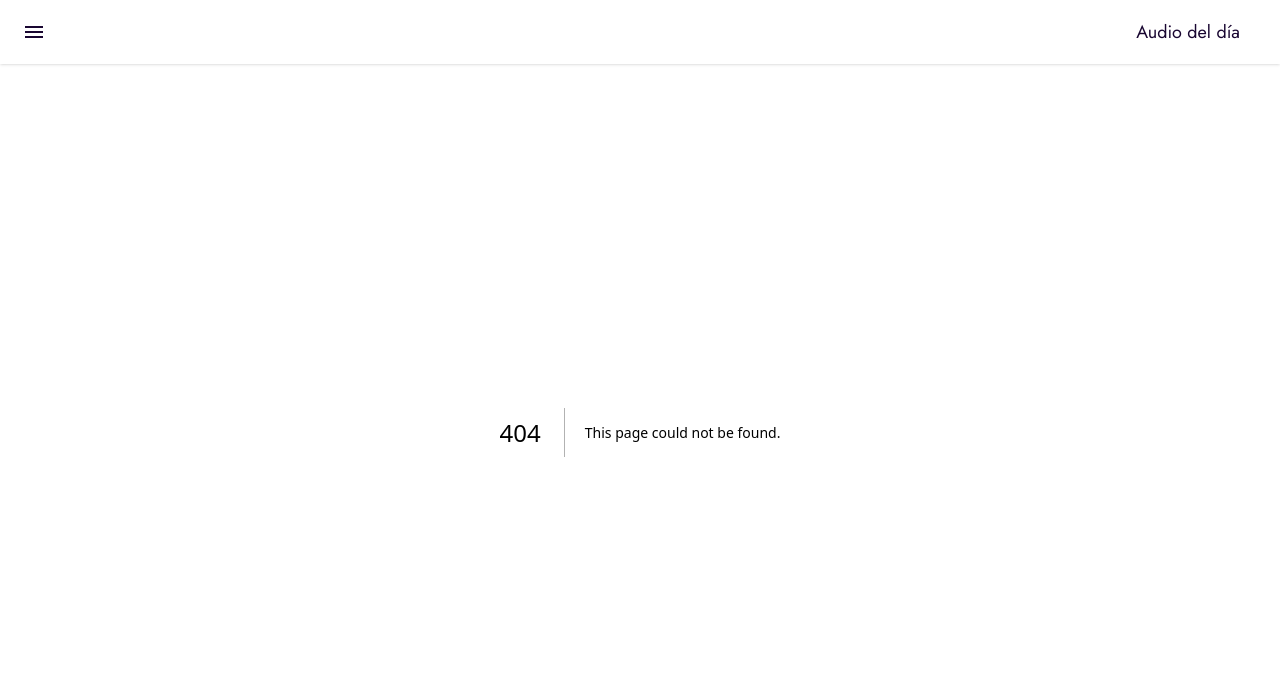
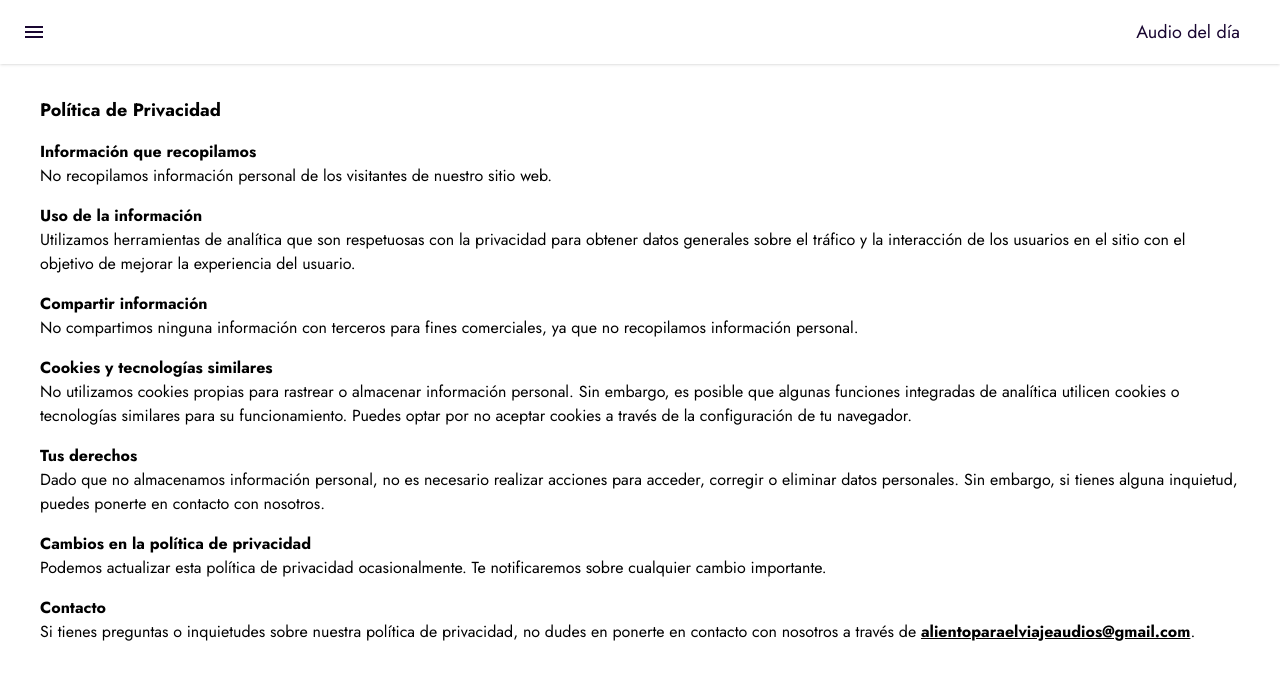
Before and after one commit to gastonivanfrasca/aliento-para-el-viaje, a Next.js app: page /privacy-policy in a window 1280 px wide. Before the commit this address had no page. Shown: the top 680 px of the page. Built offline with nearby package versions, Linux system fonts and the light colour scheme.

Commit message:
added privacy-policy page

```diff
--- /dev/null
+++ b/app/privacy-policy/page.tsx
@@ -0,0 +1,95 @@
+import React from 'react';
+
+type PrivacyPolicyProps = {
+    title: string;
+    content: React.ReactNode;
+};
+
+const PrivacyPolicySection = ({ title, content }: PrivacyPolicyProps) => {
+    return (
+        <li>
+            <strong>{title}</strong>
+            <br />
+            <ul>{content}</ul>
+        </li>
+    );
+};
+
+const PrivacyPolicy = () => {
+    return (
+        <div className="flex-grow px-10 py-8 ">
+            <h1 className='mb-4 text-lg font-bold'>Política de Privacidad</h1>
+
+            <ol className='flex flex-col gap-4'>
+                <PrivacyPolicySection
+                    title="Información que recopilamos"
+                    content={<li>No recopilamos información personal de los visitantes de nuestro sitio web.</li>}
+                />
+
+                <PrivacyPolicySection
+                    title="Uso de la información"
+                    content={
+                        <li>
+                            Utilizamos herramientas de analítica que son respetuosas con la privacidad para obtener datos generales
+                            sobre el tráfico y la interacción de los usuarios en el sitio con el objetivo de mejorar la experiencia del
+                            usuario.
+                        </li>
+                    }
+                />
+
+                <PrivacyPolicySection
+                    title="Compartir información"
+                    content={
+                        <li>
+                            No compartimos ninguna información con terceros para fines comerciales, ya que no recopilamos información
+                            personal.
+                        </li>
+                    }
+                />
+
+                <PrivacyPolicySection
+                    title="Cookies y tecnologías similares"
+                    content={
+                        <li>
+                            No utilizamos cookies propias para rastrear o almacenar información personal. Sin embargo, es posible que
+                            algunas funciones integradas de analítica utilicen cookies o tecnologías similares para su funcionamiento.
+                            Puedes optar por no aceptar cookies a través de la configuración de tu navegador.
+                        </li>
+                    }
+                />
+
+                <PrivacyPolicySection
+                    title="Tus derechos"
+                    content={
+                        <li>
+                            Dado que no almacenamos información personal, no es necesario realizar acciones para acceder, corregir o
+                            eliminar datos personales. Sin embargo, si tienes alguna inquietud, puedes ponerte en contacto con nosotros.
+                        </li>
+                    }
+                />
+
+                <PrivacyPolicySection
+                    title="Cambios en la política de privacidad"
+                    content={
+                        <li>
+                            Podemos actualizar esta política de privacidad ocasionalmente. Te notificaremos sobre cualquier cambio
+                            importante.
+                        </li>
+                    }
+                />
+
+                <PrivacyPolicySection
+                    title="Contacto"
+                    content={
+                        <li>
+                            Si tienes preguntas o inquietudes sobre nuestra política de privacidad, no dudes en ponerte en contacto con
+                            nosotros a través de <a className='font-bold underline' href="mailto:alientoparaelviajeaudios@gmail.com">alientoparaelviajeaudios@gmail.com</a>.
+                        </li>
+                    }
+                />
+            </ol>
+        </div>
+    );
+};
+
+export default PrivacyPolicy;
--- a/components/pages/Home/AudioDescription/index.tsx
+++ b/components/pages/Home/AudioDescription/index.tsx
@@ -6,19 +6,18 @@ import DialogTranscription from "../TranscriptionDialog";
 type AudioDescriptionProps = {
     title: string,
     date: string,
-    transcription?: string
+    transcription?: string | null
 }
 
 const AudioDescription = async (props: AudioDescriptionProps) => {
     const { title, date, transcription } = props;
-    const showTranscription = true
 
     return (
         <div className="flex flex-col h-full max-w-md m-auto md:justify-center gap-8">
             <div>
                 <p className="mb-2 text-xl">Título</p>
                 <h1 className="text-6xl font-bold  bg-gradient-to-r from-primary to-primaryLight bg-clip-text text-transparent mb-5 pb-2">{title}</h1>
-                {showTranscription && transcription && <DialogTranscription transcription={transcription} title={title} />}
+                {transcription ? <DialogTranscription transcription={transcription} title={title} /> : null }
                 <p className="text-2xl  text-primary mt-10">{convertGMTStringToDate(date)}</p>
             </div>
             <AwarenessMessage />
```
Also changed, not shown: twa-manifest.json (added, +47 -0 lines), 1 other file (tests, documents, lock files or other folders).
